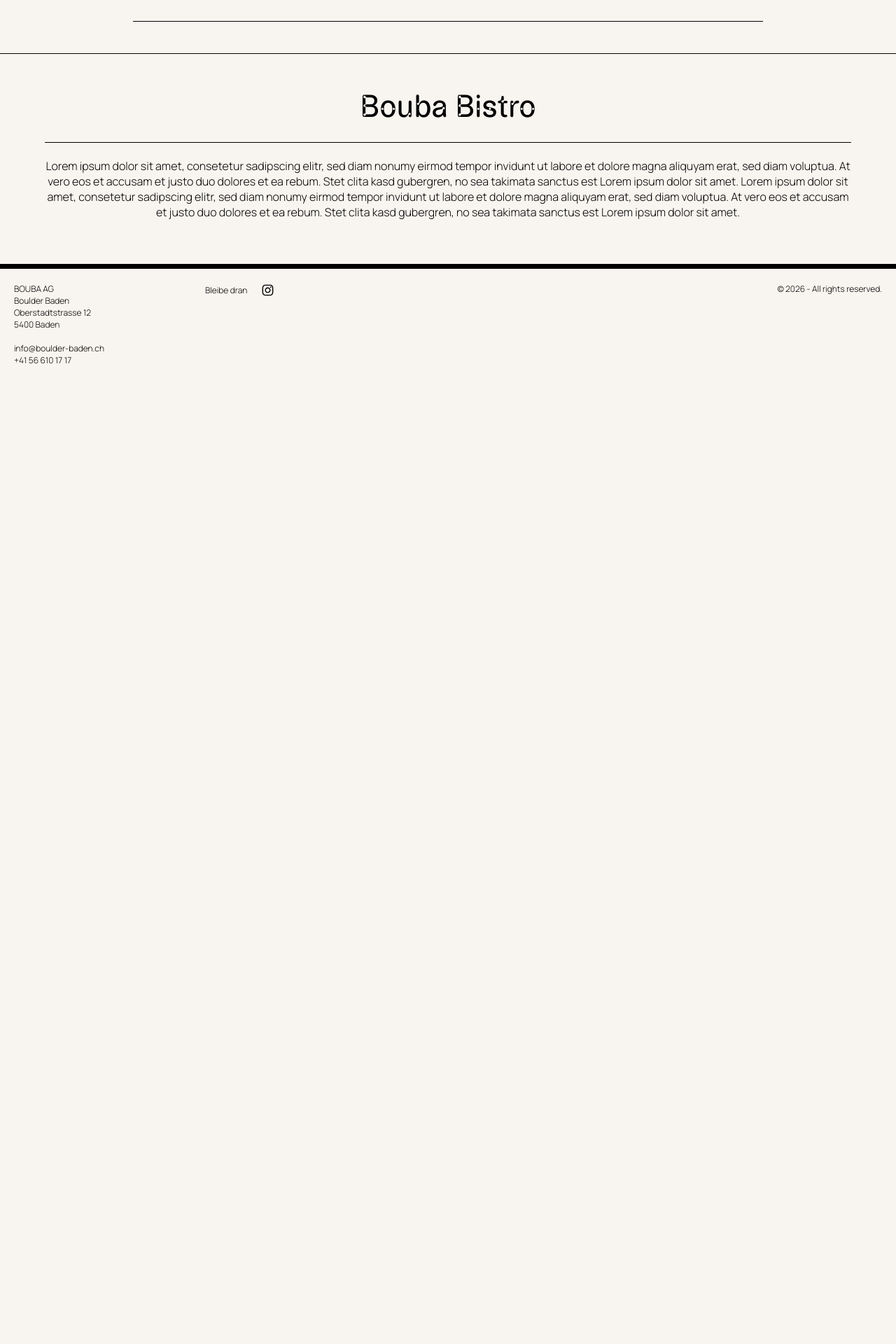
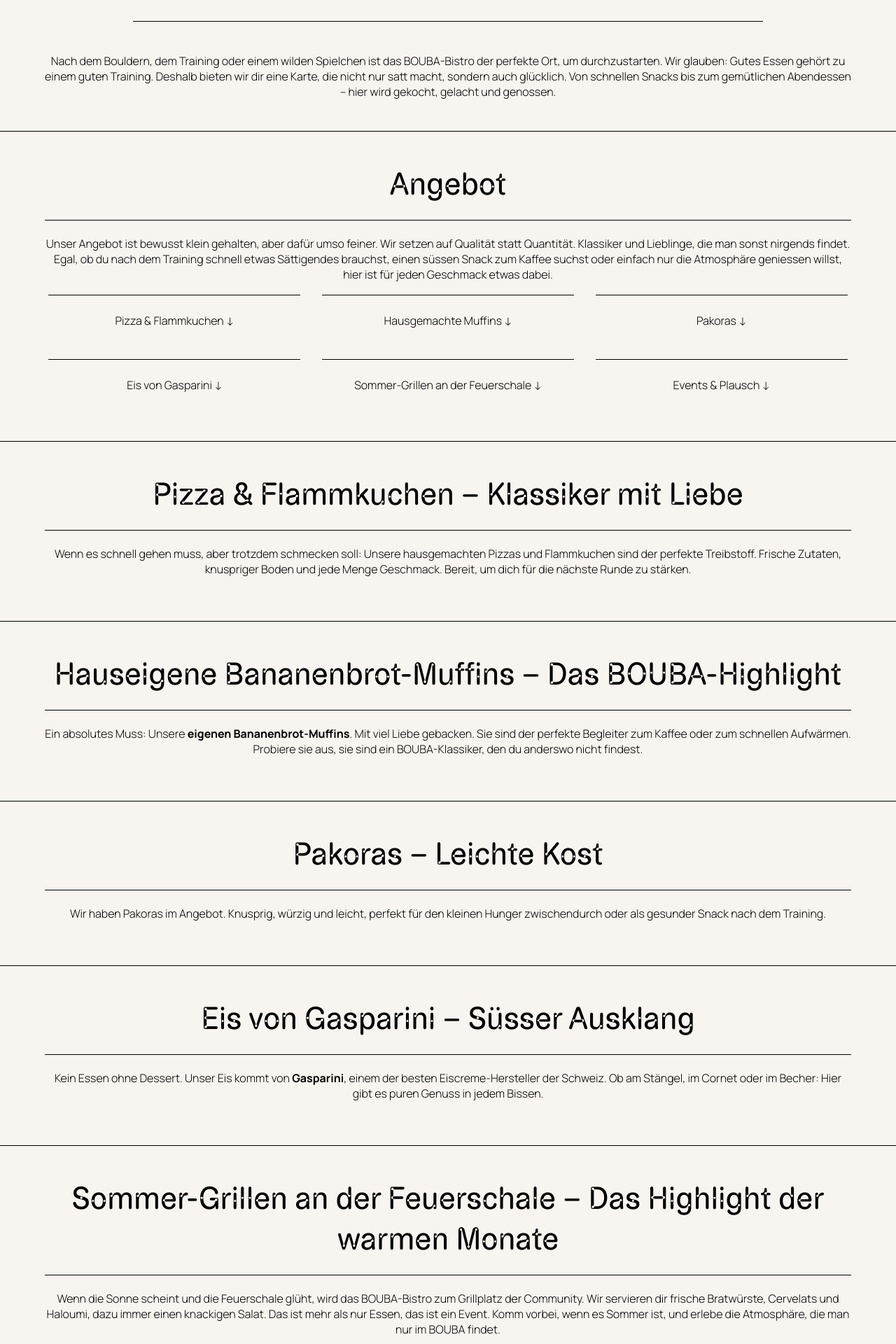
Before and after one commit to escodebar/boulder-baden.ch, a Nuxt app: page /geniessen in a window 1280 px wide. Shown: the part 220-2140 px from the top of the page at 70% size. Before the commit the page ends 800 px from the top, so only its background shows below. Built offline with nearby package versions, Linux system fonts and the light colour scheme.

Commit message:
Complete geniessen

```diff
--- a/app/pages/geniessen.vue
+++ b/app/pages/geniessen.vue
@@ -1,19 +1,128 @@
 <template>
   <h1>Trunk und Speiss</h1>
 
+  <p>
+    Nach dem Bouldern, dem Training oder einem wilden Spielchen ist das
+    BOUBA-Bistro der perfekte Ort, um durchzustarten. Wir glauben: Gutes Essen
+    gehört zu einem guten Training. Deshalb bieten wir dir eine Karte, die nicht
+    nur satt macht, sondern auch glücklich. Von schnellen Snacks bis zum
+    gemütlichen Abendessen – hier wird gekocht, gelacht und genossen.
+  </p>
+
   <section>
-    <h2>Bouba Bistro</h2>
+    <h2>Angebot</h2>
 
     <p>
-      Lorem ipsum dolor sit amet, consetetur sadipscing elitr, sed diam nonumy
-      eirmod tempor invidunt ut labore et dolore magna aliquyam erat, sed diam
-      voluptua. At vero eos et accusam et justo duo dolores et ea rebum. Stet
-      clita kasd gubergren, no sea takimata sanctus est Lorem ipsum dolor sit
-      amet. Lorem ipsum dolor sit amet, consetetur sadipscing elitr, sed diam
-      nonumy eirmod tempor invidunt ut labore et dolore magna aliquyam erat, sed
-      diam voluptua. At vero eos et accusam et justo duo dolores et ea rebum.
-      Stet clita kasd gubergren, no sea takimata sanctus est Lorem ipsum dolor
-      sit amet.
+      Unser Angebot ist bewusst klein gehalten, aber dafür umso feiner. Wir
+      setzen auf Qualität statt Quantität. Klassiker und Lieblinge, die man
+      sonst nirgends findet. Egal, ob du nach dem Training schnell etwas
+      Sättigendes brauchst, einen süssen Snack zum Kaffee suchst oder einfach
+      nur die Atmosphäre geniessen willst, hier ist für jeden Geschmack etwas
+      dabei.
+    </p>
+
+    <ul class="angebot">
+      <li>
+        <NuxtLink
+          class="internal"
+          :to="{ name: 'geniessen', hash: '#pizza-flammkuchen' }"
+        >
+          Pizza & Flammkuchen
+        </NuxtLink>
+      </li>
+      <li>
+        <NuxtLink
+          class="internal"
+          :to="{ name: 'geniessen', hash: '#muffins' }"
+        >
+          Hausgemachte Muffins
+        </NuxtLink>
+      </li>
+      <li>
+        <NuxtLink
+          class="internal"
+          :to="{ name: 'geniessen', hash: '#pakoras' }"
+        >
+          Pakoras
+        </NuxtLink>
+      </li>
+      <li>
+        <NuxtLink class="internal" :to="{ name: 'geniessen', hash: '#eis' }">
+          Eis von Gasparini
+        </NuxtLink>
+      </li>
+      <li>
+        <NuxtLink
+          class="internal"
+          :to="{ name: 'geniessen', hash: '#sommergrillen' }"
+        >
+          Sommer-Grillen an der Feuerschale
+        </NuxtLink>
+      </li>
+      <li>
+        <NuxtLink class="internal" :to="{ name: 'geniessen', hash: '#events' }">
+          Events & Plausch
+        </NuxtLink>
+      </li>
+    </ul>
+  </section>
+
+  <section id="pizza-flammkuchen">
+    <h2>Pizza & Flammkuchen – Klassiker mit Liebe</h2>
+    <p>
+      Wenn es schnell gehen muss, aber trotzdem schmecken soll: Unsere
+      hausgemachten Pizzas und Flammkuchen sind der perfekte Treibstoff. Frische
+      Zutaten, knuspriger Boden und jede Menge Geschmack. Bereit, um dich für
+      die nächste Runde zu stärken.
+    </p>
+  </section>
+
+  <section id="muffins">
+    <h2>Hauseigene Bananenbrot-Muffins – Das BOUBA-Highlight</h2>
+    <p>
+      Ein absolutes Muss: Unsere <strong>eigenen Bananenbrot-Muffins</strong>.
+      Mit viel Liebe gebacken. Sie sind der perfekte Begleiter zum Kaffee oder
+      zum schnellen Aufwärmen. Probiere sie aus, sie sind ein BOUBA-Klassiker,
+      den du anderswo nicht findest.
+    </p>
+  </section>
+
+  <section id="pakoras">
+    <h2>Pakoras – Leichte Kost</h2>
+    <p>
+      Wir haben Pakoras im Angebot. Knusprig, würzig und leicht, perfekt für den
+      kleinen Hunger zwischendurch oder als gesunder Snack nach dem Training.
+    </p>
+  </section>
+
+  <section id="eis">
+    <h2>Eis von Gasparini – Süsser Ausklang</h2>
+    <p>
+      Kein Essen ohne Dessert. Unser Eis kommt von <strong>Gasparini</strong>,
+      einem der besten Eiscreme-Hersteller der Schweiz. Ob am Stängel, im Cornet
+      oder im Becher: Hier gibt es puren Genuss in jedem Bissen.
+    </p>
+  </section>
+
+  <section id="sommergrillen">
+    <h2>Sommer-Grillen an der Feuerschale – Das Highlight der warmen Monate</h2>
+    <p>
+      Wenn die Sonne scheint und die Feuerschale glüht, wird das BOUBA-Bistro
+      zum Grillplatz der Community. Wir servieren dir frische Bratwürste,
+      Cervelats und Haloumi, dazu immer einen knackigen Salat. Das ist mehr als
+      nur Essen, das ist ein Event. Komm vorbei, wenn es Sommer ist, und erlebe
+      die Atmosphäre, die man nur im BOUBA findet.
+    </p>
+  </section>
+
+  <section id="events">
+    <h2>Events & Plausch – Essen mit Herz</h2>
+    <p>
+      Bei uns gibt es immer etwas zu feiern. Ob der jährliche
+      <strong>Spaghetti-Plausch</strong>, bei dem die ganze Halle zusammenrückt,
+      oder die speziellen Menüs während unserer Wettkämpfe. Dann wird hier
+      gemeinsam gegessen und gefeiert. Wir passen unser Angebot an die Stimmung
+      an, damit du immer etwas Besonderes auf dem Teller hast.
     </p>
   </section>
 </template>
@@ -26,3 +135,21 @@ definePageMeta({
   title: "Geniessen",
 });
 </script>
+
+<style scoped>
+@media (min-width: 768px) {
+  ul {
+    display: grid;
+    gap: 20px;
+    grid-template-columns: 1fr 1fr;
+  }
+
+  ul.angebot {
+    grid-template-columns: 1fr 1fr 1fr;
+  }
+
+  ul li a {
+    width: min(360px, calc((90vw - 40px) / 3));
+  }
+}
+</style>
```
